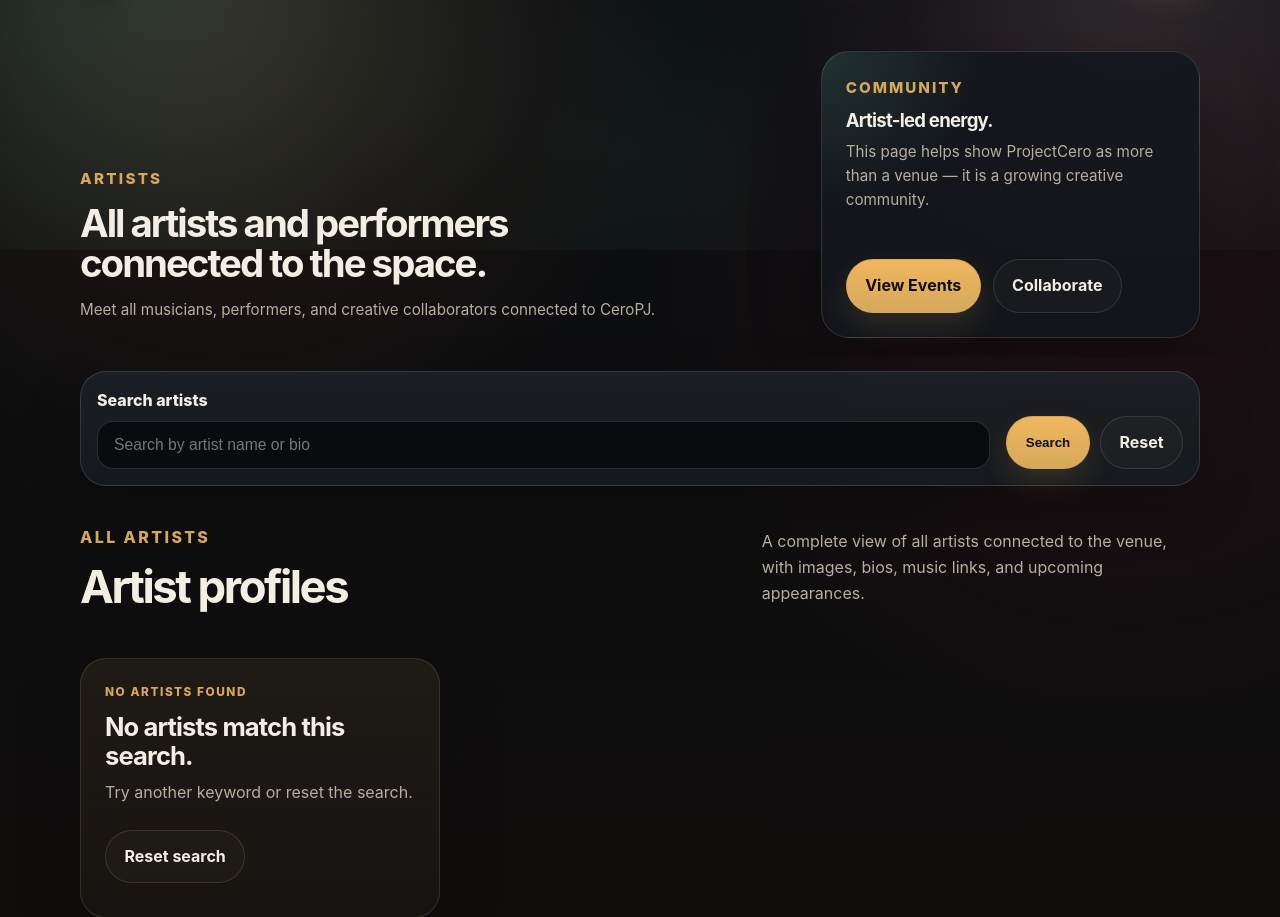
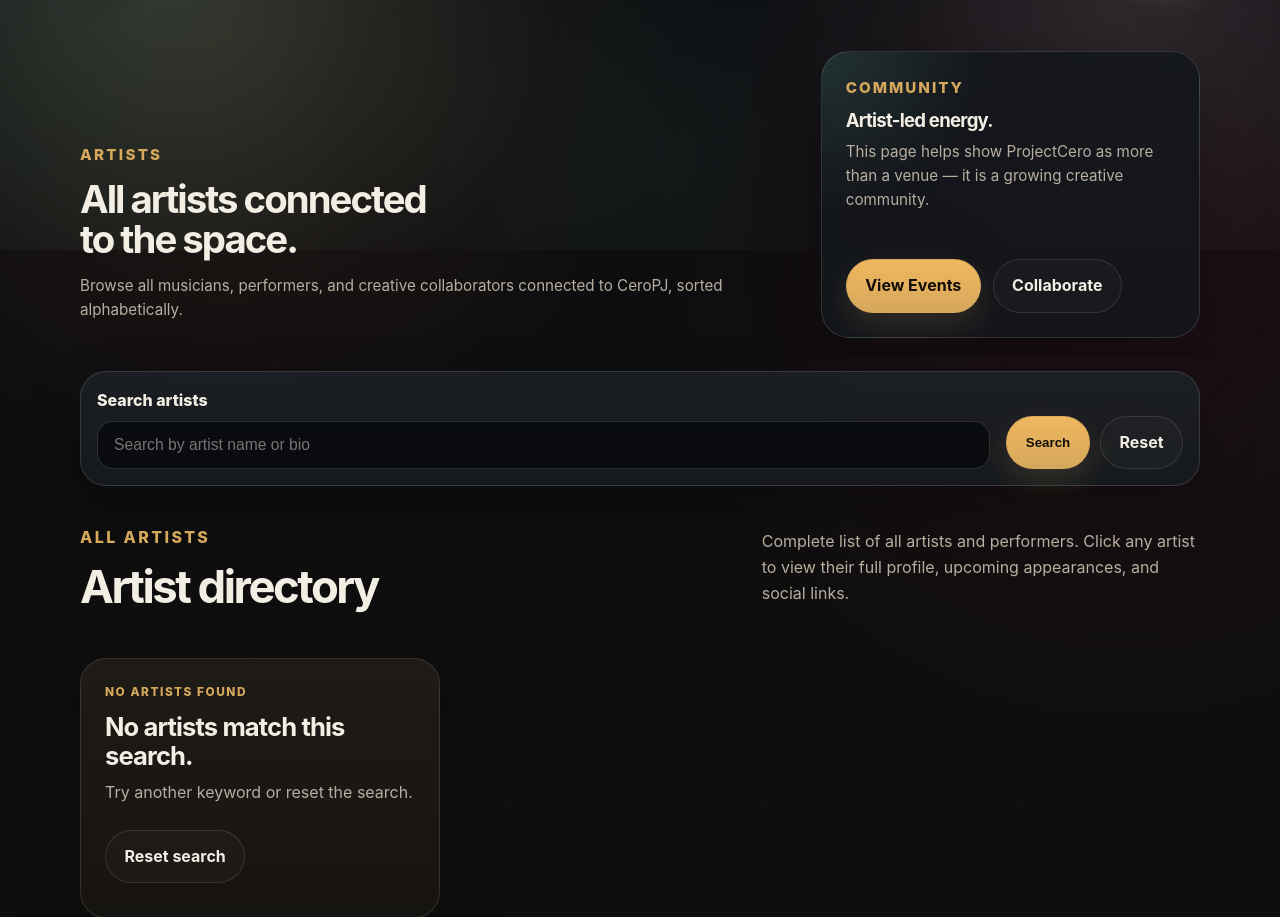
Before and after one commit to joaquinantonio/ProjectCero, a Django app: template templates/artists/artist_list.html in a window 1280 px wide. Shown: the part 63-980 px from the top of the page. Run offline with Django 4.2, Linux system fonts and the light colour scheme; the template is opened without the code that fills it, so the values that code supplies are empty; parts of the project's set-up code (start-up, migrations or seed data) failed here and were passed over.

Commit message:
undo changes to artist page/info layout

```diff
--- a/apps/pages/views.py
+++ b/apps/pages/views.py
@@ -1,5 +1,6 @@
 from django.shortcuts import render
 
+from apps.artists.selectors import get_featured_artists
 from apps.events.selectors import get_upcoming_events
 from apps.merch.models import MerchItem
 from apps.news.models import NewsPost
@@ -23,6 +24,8 @@
         .order_by("display_order", "name")[:4]
     )
 
+    featured_artists = get_featured_artists(limit=6)
+
     latest_news = (
         NewsPost.objects.filter(status=NewsPost.Status.PUBLISHED)
         .order_by("-published_at", "-created_at")[:3]
@@ -37,6 +40,7 @@
         "sections": get_page_sections("home"),
         "upcoming_events": upcoming_events,
         "featured_services": featured_services,
+        "featured_artists": featured_artists,
         "latest_news": latest_news,
         "featured_merch": featured_merch,
     }
--- a/templates/artists/artist_list.html
+++ b/templates/artists/artist_list.html
@@ -9,9 +9,9 @@
     <div class="container cero-listing-hero__grid">
       <div>
         <p class="cero-kicker">Artists</p>
-        <h1>All artists and performers connected to the space.</h1>
+        <h1>All artists connected to the space.</h1>
         <p>
-          Meet all musicians, performers, and creative collaborators connected to CeroPJ.
+          Browse all musicians, performers, and creative collaborators connected to CeroPJ, sorted alphabetically.
         </p>
       </div>
 
@@ -58,16 +58,30 @@
       <div class="cero-section-header cero-section-header--split">
         <div>
           <p class="cero-kicker">All artists</p>
-          <h2>Artist profiles</h2>
+          <h2>Artist directory</h2>
         </div>
         <p>
-          A complete view of all artists connected to the venue, with images, bios, music links, and upcoming appearances.
+          Complete list of all artists and performers. Click any artist to view their full profile, upcoming appearances, and social links.
         </p>
       </div>
 
       <div class="cero-artist-listing-grid">
         {% for artist in artists %}
-          {% include "includes/cards/listing_artist_card.html" with artist=artist %}
+          <article class="cero-card">
+            {% if artist.image %}
+              <a href="{% url 'artists:artist_detail' artist.slug %}">
+                <img class="service-image" src="{{ artist.image.url }}" alt="{{ artist.name }}">
+              </a>
+            {% else %}
+              <div class="cero-detail-hero__placeholder" style="min-height: 280px; display: flex; align-items: center; justify-content: center; background: #f5f5f5; border-radius: 8px;">
+                <div style="text-align: center;">
+                  <strong style="font-size: 2rem;">{{ artist.name|slice:":1" }}</strong>
+                  <p style="margin-top: 0.5rem; color: #999;">Artist</p>
+                </div>
+              </div>
+            {% endif %}
+            <h3><a href="{% url 'artists:artist_detail' artist.slug %}">{{ artist.name }}</a></h3>
+          </article>
         {% empty %}
           <article class="cero-card cero-listing-empty">
             <p class="cero-card__label">No artists found</p>
```
Also changed, not shown: templates/includes/sections/home_artists.html (+15 -10 lines).
